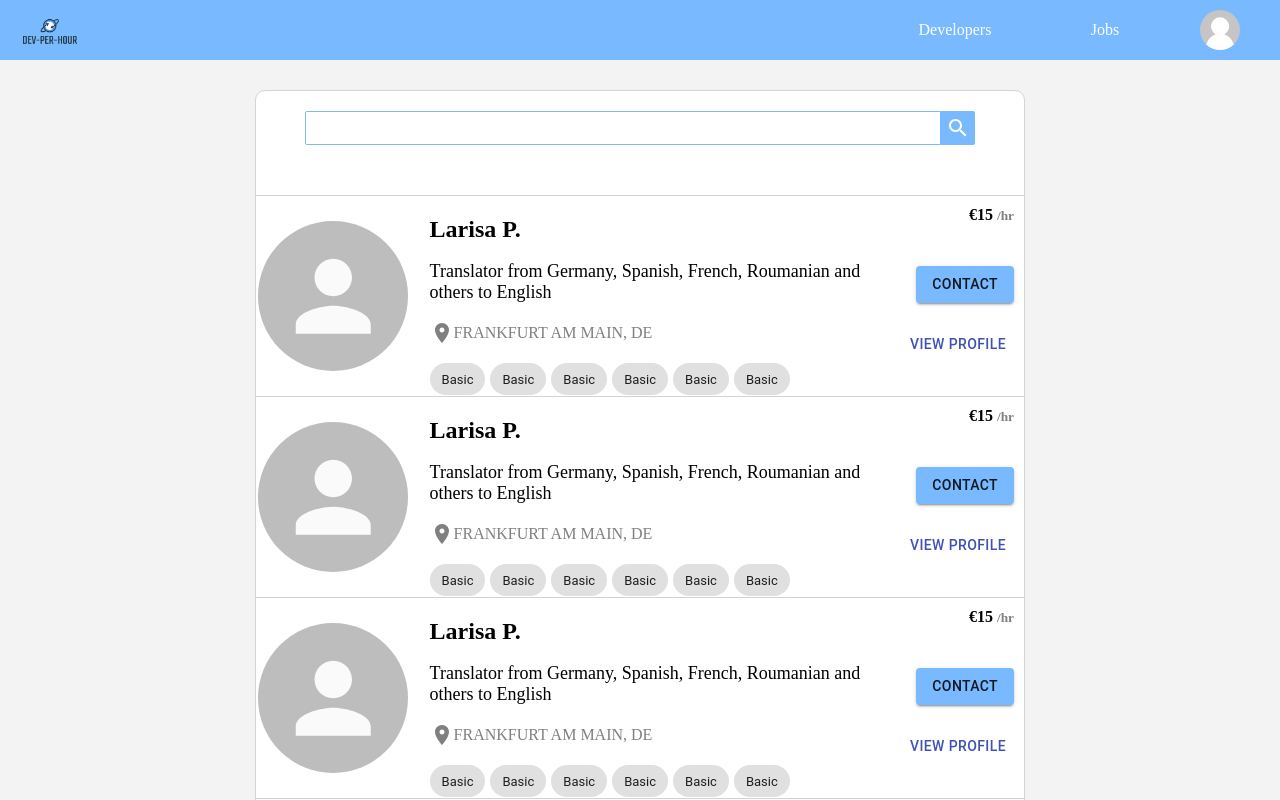
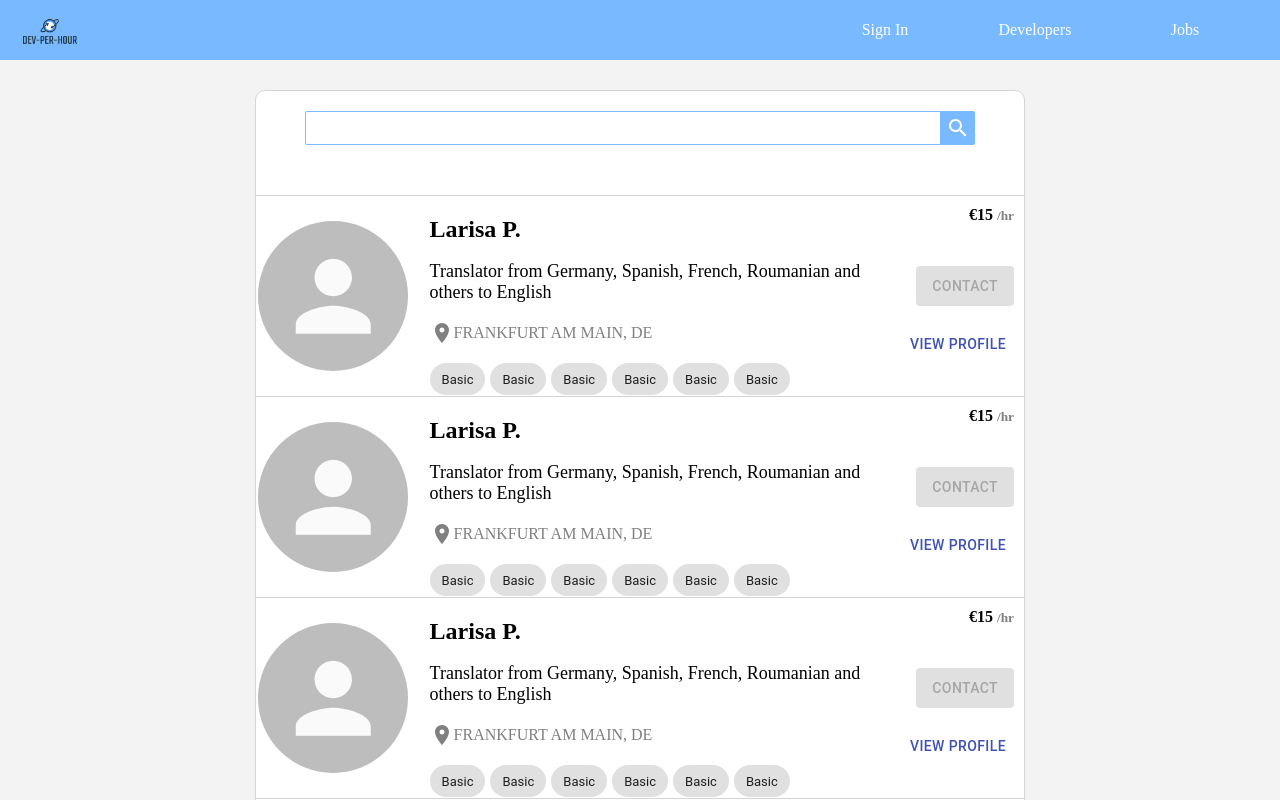
Before and after one commit to tonigasic/dev-per-hour, a React (Create React App) app: page /developers in a window 1280 px wide. Built offline with nearby package versions, Linux system fonts and the light colour scheme.

Commit message:
Handling component visibility when user signed out

```diff
--- a/src/App.js
+++ b/src/App.js
@@ -10,12 +10,10 @@ import Profile from "./pages/Profile";
 import Jobs from "./pages/Jobs";
 import JobDescription from "./pages/JobDescription";
 import Registration from "./pages/Registration";
-import DeveloperProfileEdit from "./pages/DeveloperProfileEdit";
 import UserEdit from "./pages/UserEdit";
 
 const App = () => {
-
-  return (
+    return (
       <Router>
         <div className="app">
             <Switch>
@@ -57,7 +55,7 @@ const App = () => {
             </Switch>
         </div>
       </Router>
-  );
+    );
 }
 
 export default App;
--- a/src/assets/css/Header.css
+++ b/src/assets/css/Header.css
@@ -18,6 +18,11 @@
     display: flex;
     justify-content: flex-end;
     margin-right: 20px;
+}
+
+.header__menu > a {
+    text-decoration: none;
+    color: white;
 }
 
 .header__menuOption {
--- a/src/assets/css/Profile.css
+++ b/src/assets/css/Profile.css
@@ -73,6 +73,10 @@
     background-color: rgb(120, 185, 255);
 }
 
+.profile__contactButton > button {
+    height: fit-content;
+}
+
 .profile__contactButton > a > button:hover {
     background-color: rgb(77, 153, 252);
 }
--- a/src/components/DeveloperCard.js
+++ b/src/components/DeveloperCard.js
@@ -1,11 +1,22 @@
-import React from 'react';
+import React, {useEffect, useState} from 'react';
 import '../assets/css/DeveloperCard.css';
 import {Avatar, Button, IconButton} from "@material-ui/core";
 import RoomIcon from '@material-ui/icons/Room';
 import Chip from '@material-ui/core/Chip';
 import {Link} from "react-router-dom";
+import {useSelector} from "react-redux";
+import {selectUser} from "../redux/User/reducer";
 
 function DeveloperCard() {
+    const user = useSelector(selectUser);
+    const [userLoggedIn, setUserLoggedIn] = useState(false);
+
+    useEffect(() => {
+        if (user && user.isLoggedIn) {
+            setUserLoggedIn(true);
+        }
+    }, [user]);
+
     return (
         <div className="developerCard">
             <div className="developerCard__avatar">
@@ -35,9 +46,13 @@ function DeveloperCard() {
                     <strong>€15 <small>/hr</small></strong>
                 </div>
                 <div>
-                    <Link to={'/developers/contact'}>
-                        <Button variant="contained">Contact</Button>
-                    </Link>
+                    { userLoggedIn ?
+                        <Link to={'/developers/contact'}>
+                            <Button variant="contained">Contact</Button>
+                        </Link>
+                        :
+                        <Button disabled variant="contained">Contact</Button>
+                    }
                 </div>
                 <div>
                     <Link to={'/developers/profile'}>
--- a/src/components/Header.js
+++ b/src/components/Header.js
@@ -9,6 +9,7 @@ import {selectUser} from "../redux/User/reducer";
 
 function Header() {
     const user = useSelector(selectUser);
+    const [userLoggedIn, setUserLoggedIn] = useState(false);
     const [displayName, setDisplayName] = useState(null);
     const [showUserExtraMenu, setShowUserExtraMenu] = useState(false);
     const dispatch = useDispatch();
@@ -16,6 +17,7 @@ function Header() {
 
     useEffect(() => {
         if (user && user.isLoggedIn) {
+            setUserLoggedIn(true);
             setDisplayName(user.user.first_name + ' ' + user.user.last_name);
         }
     }, [user]);
@@ -39,12 +41,18 @@ function Header() {
                 </Link>
             </div>
             <div className="header__menu">
-                    { displayName ?
+                { userLoggedIn && displayName ?
                     <div className="header__menuOptionWithName">
                         <span className="header__optionLineOne">Hello {displayName}</span>
                     </div>
                     :
-                        ''
+                    <Link to={"/login"}>
+                        <div className="header__menuOption">
+                            <div className="header__option">
+                                <span className="header__optionLineOne">Sign In</span>
+                            </div>
+                        </div>
+                    </Link>
                 }
                 <div className="header__menuOption">
                     <div className="header__option">
@@ -69,6 +77,7 @@ function Header() {
                         <div>Post A Job</div>
                     </div>
                 </div>
+                { userLoggedIn ?
                     <div className="header__menuOptionAvatar">
                         <div className="header__option">
                             <IconButton onClick={e => setShowUserExtraMenu(!showUserExtraMenu)}>
@@ -83,6 +92,9 @@ function Header() {
                             <div onClick={logout}>Sing Out</div>
                         </div>
                     </div>
+                    :
+                    ''
+                }
             </div>
         </div>
     )
--- a/src/pages/ContactDeveloper.js
+++ b/src/pages/ContactDeveloper.js
@@ -1,10 +1,22 @@
-import React from "react";
+import React, {useEffect, useState} from "react";
 import '../assets/css/ContactDeveloper.css';
 import TextField from '@material-ui/core/TextField';
 import {Avatar, Button} from "@material-ui/core";
 import RoomIcon from "@material-ui/icons/Room";
+import {useSelector} from "react-redux";
+import {selectUser} from "../redux/User/reducer";
+import {useHistory} from "react-router-dom";
 
 function ContactDeveloper() {
+    const user = useSelector(selectUser);
+    const history = useHistory();
+
+    useEffect(() => {
+        if (!user || !user.isLoggedIn || !user.user) {
+            history.push('/login')
+        }
+    }, []);
+
     return (
         <div className="contactDeveloper">
             <div className="contactDeveloper__container">
--- a/src/pages/JobDescription.js
+++ b/src/pages/JobDescription.js
@@ -1,4 +1,4 @@
-import React from "react";
+import React, {useEffect, useState} from "react";
 import '../assets/css/JobDescription.css';
 import EmojiObjectsIcon from '@material-ui/icons/EmojiObjects';
 import WatchLaterIcon from '@material-ui/icons/WatchLater';
@@ -7,8 +7,19 @@ import TimerIcon from '@material-ui/icons/Timer';
 import RoomIcon from '@material-ui/icons/Room';
 import Chip from "@material-ui/core/Chip";
 import {Button} from "@material-ui/core";
+import {useSelector} from "react-redux";
+import {selectUser} from "../redux/User/reducer";
 
 function JobDescription() {
+    const user = useSelector(selectUser);
+    const [userLoggedIn, setUserLoggedIn] = useState(false);
+
+    useEffect(() => {
+        if (user && user.isLoggedIn) {
+            setUserLoggedIn(true);
+        }
+    }, [user]);
+
     return (
         <div className="jobDescription__root">
             <div className="jobDescription">
@@ -90,7 +101,7 @@ function JobDescription() {
                     </div>
                     <div className="jobDescription__button">
                         <div>
-                            <Button variant="contained">Apply for Job</Button>
+                            <Button disabled={!userLoggedIn} variant="contained">Apply for Job</Button>
                         </div>
                     </div>
                 </div>
--- a/src/pages/Login.js
+++ b/src/pages/Login.js
@@ -1,4 +1,4 @@
-import React, { useState } from 'react';
+import React, {useEffect, useState} from 'react';
 import '../assets/css/Login.css';
 import Logo from '../assets/img/dev-per-hour-logo.png';
 import { fadeIn } from 'react-animations';
@@ -6,9 +6,10 @@ import Radium, {StyleRoot} from 'radium';
 import {Link} from "react-router-dom";
 import Snackbar from '@material-ui/core/Snackbar';
 import MuiAlert from '@material-ui/lab/Alert';
-import {useDispatch} from "react-redux";
+import {useDispatch, useSelector} from "react-redux";
 import {postRequest} from '../Request';
 import { useHistory } from "react-router-dom";
+import {selectUser} from "../redux/User/reducer";
 
 function Login() {
     const [email, setEmail] = useState('');
@@ -17,6 +18,13 @@ function Login() {
     const [openSnackbar, setOpenSnackbar] = React.useState(false);
     const dispatch = useDispatch();
     const history = useHistory();
+    const user = useSelector(selectUser);
+
+    useEffect(() => {
+        if (user && user.isLoggedIn && user.user) {
+            history.push('/')
+        }
+    }, []);
 
     const styles = {
         fadeIn: {
--- a/src/pages/Profile.js
+++ b/src/pages/Profile.js
@@ -1,10 +1,21 @@
-import React from "react";
+import React, {useEffect, useState} from "react";
 import '../assets/css/Profile.css';
 import ModalImage from "react-modal-image";
 import {Button} from "@material-ui/core";
 import {Link} from "react-router-dom";
+import {useSelector} from "react-redux";
+import {selectUser} from "../redux/User/reducer";
 
 function Profile() {
+    const user = useSelector(selectUser);
+    const [userLoggedIn, setUserLoggedIn] = useState(false);
+
+    useEffect(() => {
+        if (user && user.isLoggedIn) {
+            setUserLoggedIn(true);
+        }
+    }, [user]);
+
     return (
         <div className="profile__root">
             <div className="profile">
@@ -41,9 +52,13 @@ function Profile() {
                                 <h4>Ratings: 7/10</h4>
                             </div>
                             <div className="profile__contactButton">
-                                <Link to={'/developers/contact'}>
-                                    <Button variant="contained">Contact</Button>
-                                </Link>
+                                { userLoggedIn ?
+                                    <Link to={'/developers/contact'}>
+                                        <Button variant="contained">Contact</Button>
+                                    </Link>
+                                    :
+                                    <Button disabled variant="contained">Contact</Button>
+                                }
                             </div>
                         </div>
 
--- a/src/pages/Registration.js
+++ b/src/pages/Registration.js
@@ -1,4 +1,4 @@
-import React, {useState} from "react";
+import React, {useEffect, useState} from "react";
 import './../assets/css/Registration.css';
 import Logo from '../assets/img/dev-per-hour-logo-small.png';
 import Radium, {StyleRoot} from "radium";
@@ -13,6 +13,8 @@ import Snackbar from "@material-ui/core/Snackbar";
 import MuiAlert from '@material-ui/lab/Alert';
 import {postRequest} from "../Request";
 import {Modal} from "@material-ui/core";
+import {useSelector} from "react-redux";
+import {selectUser} from "../redux/User/reducer";
 
 function Registration() {
     const [errorMessage, setErrorMessage] = React.useState('');
@@ -25,6 +27,13 @@ function Registration() {
     const [terms, setTerms] = useState(false);
     const [open, setOpen] = React.useState(false);
     const history = useHistory();
+    const user = useSelector(selectUser);
+
+    useEffect(() => {
+        if (user && user.isLoggedIn && user.user) {
+            history.push('/')
+        }
+    }, []);
 
     const styles = {
         fadeIn: {
--- a/src/pages/UserEdit.js
+++ b/src/pages/UserEdit.js
@@ -9,6 +9,7 @@ import {useSelector} from "react-redux";
 import {selectUser} from "../redux/User/reducer";
 import CheckCircleIcon from '@material-ui/icons/CheckCircle';
 import {InputAdornment} from "@material-ui/core";
+import {useHistory} from "react-router-dom";
 
 function UserEdit () {
     const user = useSelector(selectUser);
@@ -19,6 +20,13 @@ function UserEdit () {
     const [repeatPassword, setRepeatPassword] = useState('');
     const [firstName, setFirstName] = useState('');
     const [lastName, setLastName] = useState('');
+    const history = useHistory();
+
+    useEffect(() => {
+        if (!user || !user.isLoggedIn || !user.user) {
+            history.push('/login')
+        }
+    }, []);
 
     const styles = {
         fadeIn: {
@@ -28,9 +36,11 @@ function UserEdit () {
     };
 
     useEffect(() => {
-        setEmail(user.user.email);
-        setFirstName(user.user.first_name);
-        setLastName(user.user.last_name);
+        if (user && user.isLoggedIn && user.user) {
+            setEmail(user.user.email);
+            setFirstName(user.user.first_name);
+            setLastName(user.user.last_name);
+        }
     }, [user]);
 
     const handleCloseSnackbar = () => {
```
Lines whose indentation alone changed are shown as unchanged.
